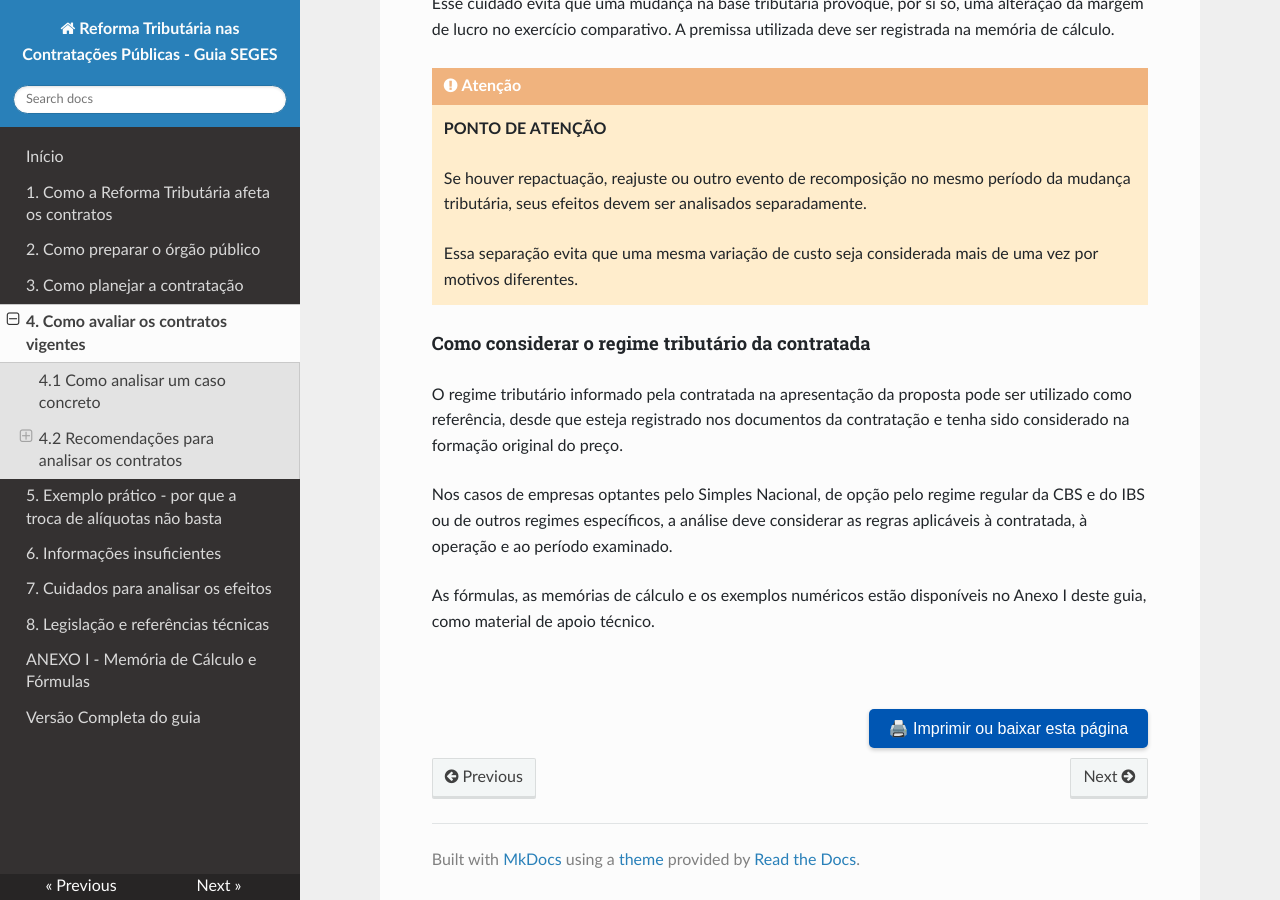
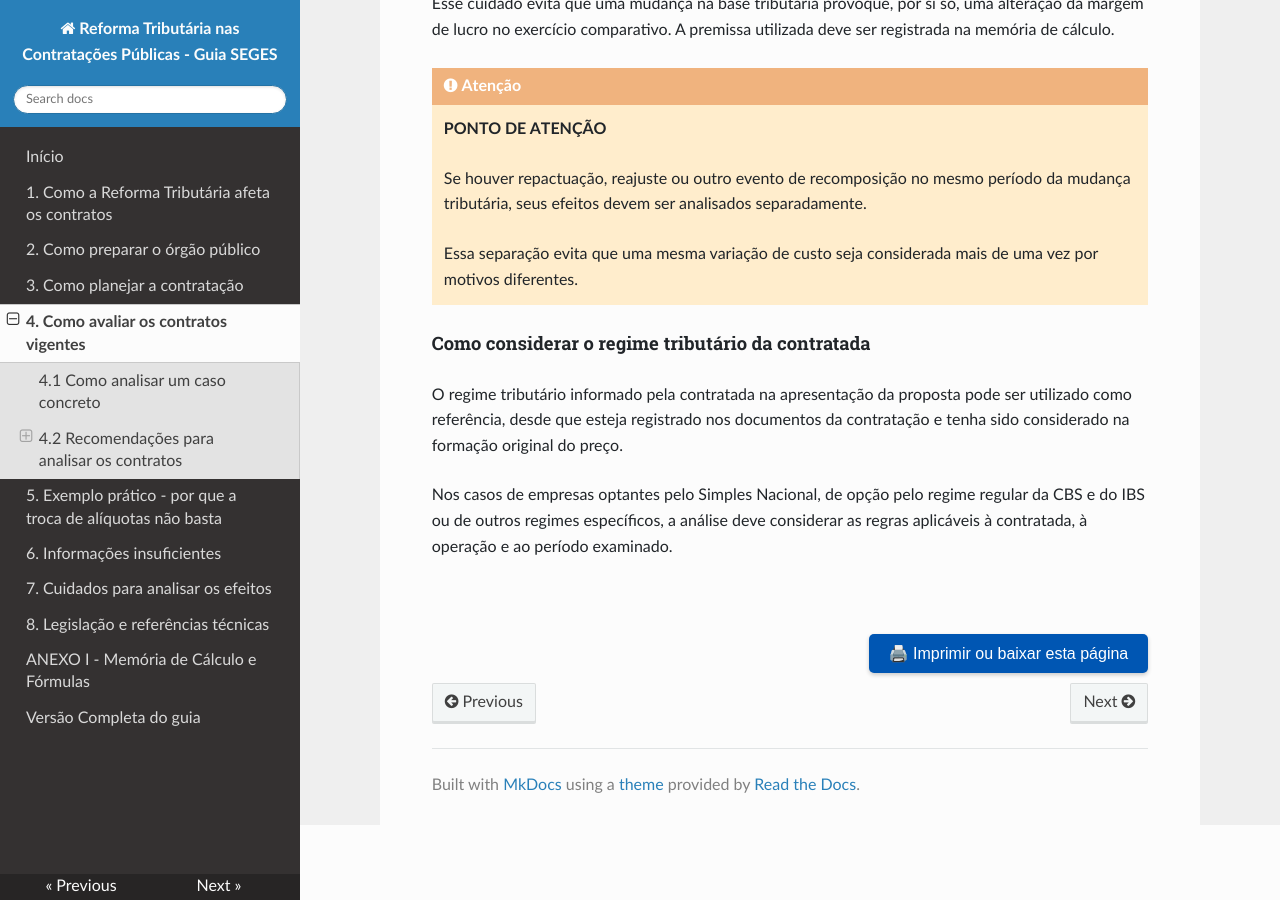
Before and after one commit to emilix10-bit/guia-RT2026-dedicacao-exclusiva, an MkDocs documentation site: the page built from docs/04-avaliacao-contratos-vigentes.md, in a window 1280 px wide and 900 px high, scrolled down 3162 px. Built offline with MkDocs 1.6.1, drawn with Linux system fonts in a browser that asks for light colours; nearby versions of some CDN libraries.

Commit message:
Remove formulas and examples reference from document
Removed reference to formulas and examples in the annex.

```diff
--- a/docs/04-avaliacao-contratos-vigentes.md
+++ b/docs/04-avaliacao-contratos-vigentes.md
@@ -89,8 +89,6 @@ O regime tributário informado pela contratada na apresentação da proposta pod
 
 Nos casos de empresas optantes pelo Simples Nacional, de opção pelo regime regular da CBS e do IBS ou de outros regimes específicos, a análise deve considerar as regras aplicáveis à contratada, à operação e ao período examinado.
 
-As fórmulas, as memórias de cálculo e os exemplos numéricos estão disponíveis no Anexo I deste guia, como material de apoio técnico.
-
 <br>
 <div style="text-align: right; margin: 10px 0;">
  <button onclick="window.print()" style="background-color: #0056b3; color: white; padding: 10px 20px; border: none; border-radius: 5px; font-size: 16px; cursor: pointer; box-shadow: 0 2px 4px rgba(0,0,0,0.2);">
```
